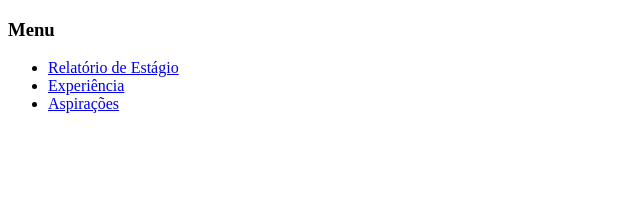
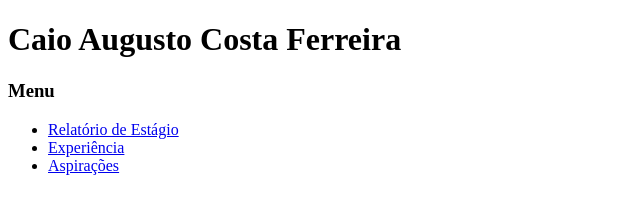
Before and after one commit to caioo19/caio29-05, a plain HTML site: page index.html in a window 1280 px wide. Shown: the whole page, without its empty margins (0-640 px from the left). Drawn offline with Linux system fonts and the light colour scheme.

Commit message:
colocando o nome

```diff
--- a/index.html
+++ b/index.html
@@ -3,7 +3,9 @@
   <head>
 		<title> --Caio Augusto Costa Ferreira-- </title>
   </head>
+
         <body>
+           <h1> Caio Augusto Costa Ferreira </h1>
            <h3> Menu </h3>
            <ul>
             <li><a href="estagio.html">Relatório de Estágio</a></li>
```
Also changed, not shown: estagio.html (+2 -4 lines). Lines whose indentation alone changed are shown as unchanged.
